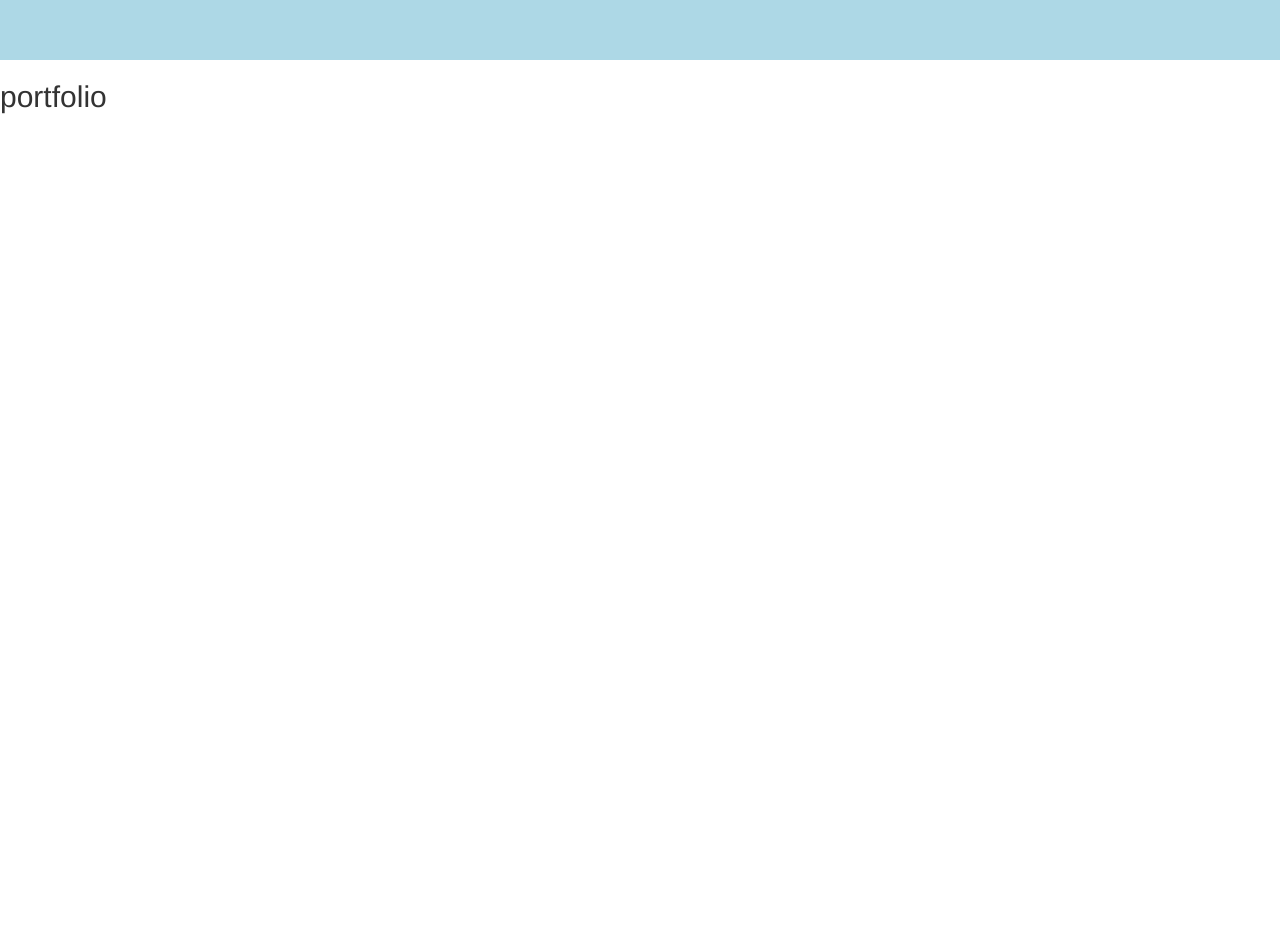
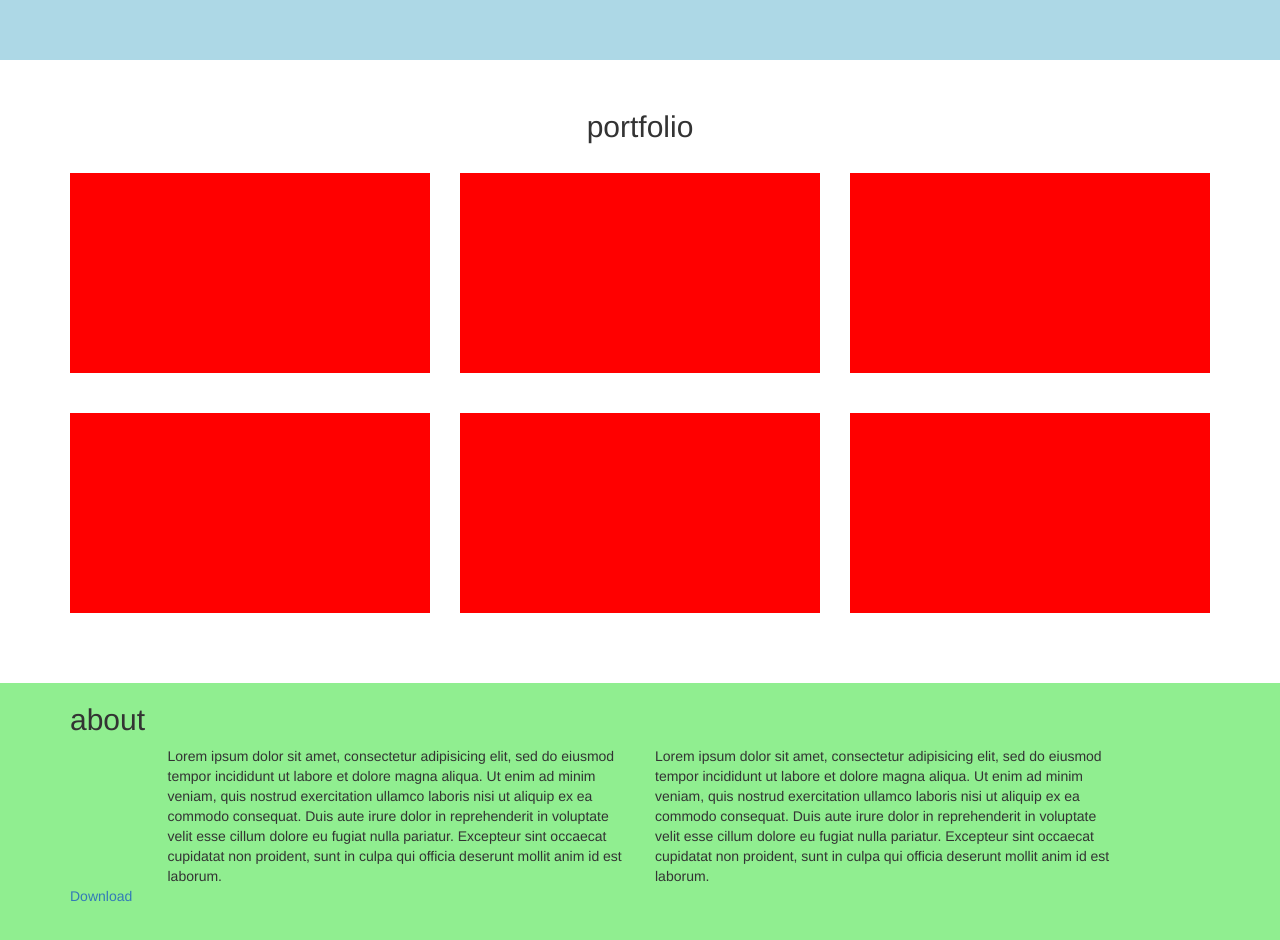
Before and after one commit to fabiomedda/html-css-bootstrap-freelancer, a plain HTML site: page index.html in a window 1280 px wide. Shown: the part 620-1560 px from the top of the page. Before the commit the page ends 800 px from the top, so only its background shows below. Drawn offline with nearby package versions, Linux system fonts and the light colour scheme.

Commit message:
2 section main

```diff
--- a/css/style.css
+++ b/css/style.css
@@ -4,6 +4,18 @@
   background-color: pink;
   border: 1px solid red;
 }
+
+/* class ulitity */
+
+.pd_20{
+  padding: 20px;
+}
+
+.margin_y_50{
+  margin: 50px 0;
+}
+
+/* /class ulitity */
 
 
 /* header */
@@ -37,8 +49,33 @@ li{
 
 
 /* main */
+/* section image */
+
+main #image{
+  text-align: center;
+}
+
+main #image .row > div{
+  margin: 20px 0;
+}
+
+main #image .card{
+  background: red;
+  height: 200px;
+}
+
+/* /section image */
+
+/* section about */
+
+main #about{
+  background-color: lightgreen;
+  height: 500px;
+}
 
 
+
+/* /section about */
 
 
 
--- a/index.html
+++ b/index.html
@@ -57,7 +57,7 @@
     <main>
 
       <!-- section image -->
-      <section id="image">
+      <section id="image" class="margin_y_50">
 
         <h2>portfolio</h2>
         <div class="container">
@@ -66,25 +66,49 @@
 
             <div class="col-lg-4">
 
-            </div>
+              <div class="card">
 
-            <div class="col-lg-4">
+              </div>
 
             </div>
 
             <div class="col-lg-4">
 
-            </div>
+              <div class="card">
 
-            <div class="col-lg-4">
+              </div>
 
             </div>
 
             <div class="col-lg-4">
 
+              <div class="card">
+
+              </div>
+
             </div>
 
             <div class="col-lg-4">
+
+              <div class="card">
+
+              </div>
+
+            </div>
+
+            <div class="col-lg-4">
+
+              <div class="card">
+
+              </div>
+
+            </div>
+
+            <div class="col-lg-4">
+
+              <div class="card">
+
+              </div>
 
             </div>
 
@@ -98,8 +122,39 @@
       <!-- section about -->
       <section id="about">
 
+        <div class="container">
+
+          <h2>about</h2>
+
+          <div class="row">
+
+            <div class="col-lg-5 col-lg-offset-1">
+              <span>Lorem ipsum dolor sit amet, consectetur adipisicing elit, sed do eiusmod tempor incididunt ut labore et dolore magna aliqua. Ut enim ad minim veniam, quis nostrud exercitation ullamco laboris nisi ut aliquip ex ea commodo consequat. Duis aute irure dolor in reprehenderit in voluptate velit esse cillum dolore eu fugiat nulla pariatur. Excepteur sint occaecat cupidatat non proident, sunt in culpa qui officia deserunt mollit anim id est laborum.</span>
+            </div>
+
+            <div class="col-lg-5">
+              <span>Lorem ipsum dolor sit amet, consectetur adipisicing elit, sed do eiusmod tempor incididunt ut labore et dolore magna aliqua. Ut enim ad minim veniam, quis nostrud exercitation ullamco laboris nisi ut aliquip ex ea commodo consequat. Duis aute irure dolor in reprehenderit in voluptate velit esse cillum dolore eu fugiat nulla pariatur. Excepteur sint occaecat cupidatat non proident, sunt in culpa qui officia deserunt mollit anim id est laborum.</span>
+            </div>
+
+          </div>
+
+          <div class="">
+            <a href="#">Download</a>
+          </div>
+
+        </div>
+
       </section>
       <!-- /section about -->
+
+      <!-- section contact me -->
+
+
+
+
+
+      <!-- /section contact me -->
+
 
 
     </main>
```
